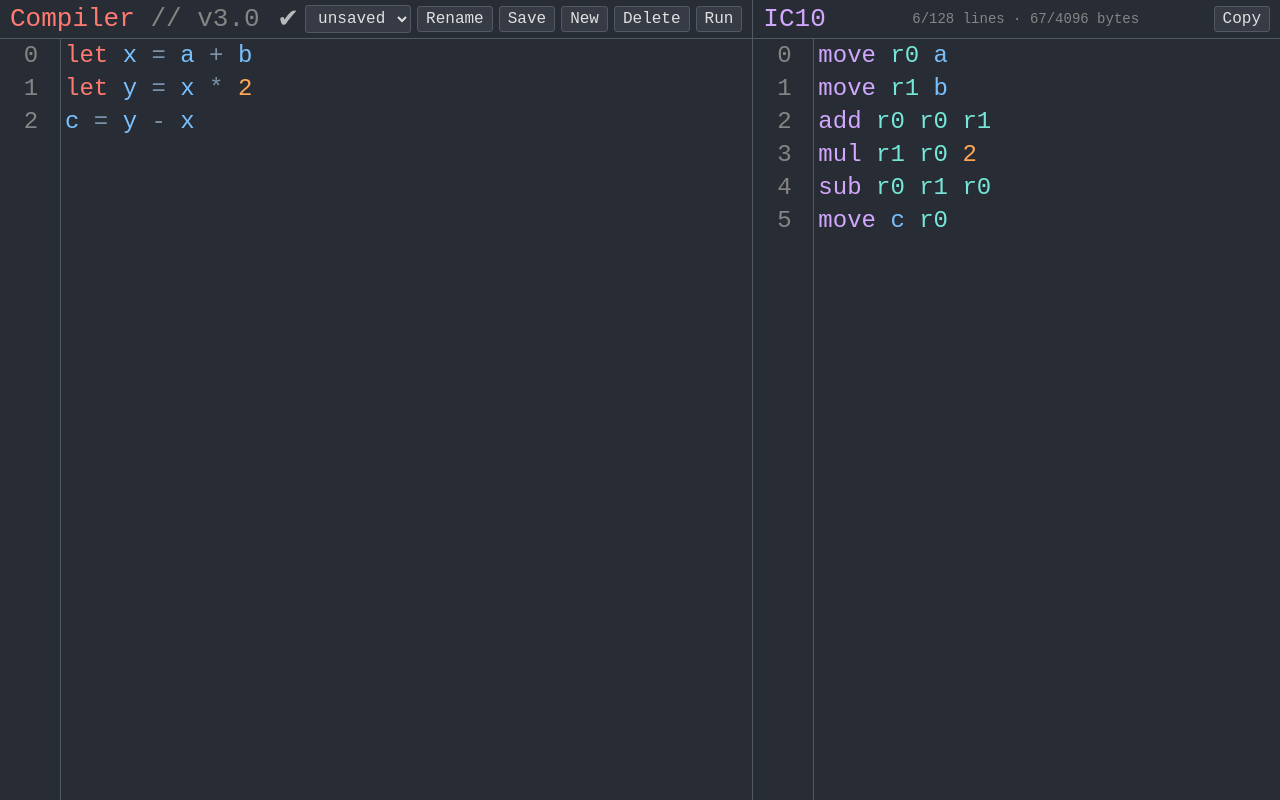
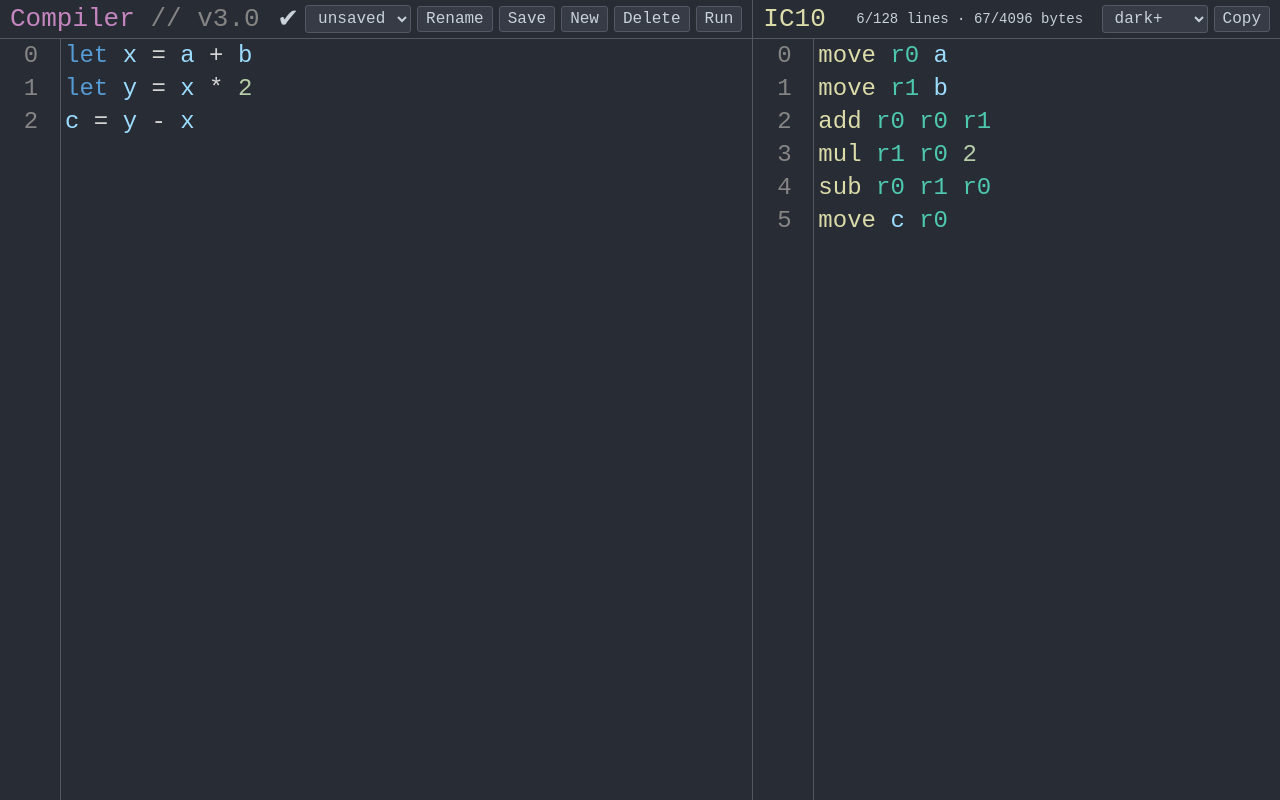
Before and after one commit to Emmennater/IC10-Compiler, a website built with Vite: page index.html in a window 1280 px wide. Built offline with nearby package versions, Linux system fonts and the light colour scheme.

Commit message:
Added themes

```diff
--- a/codemirror.js
+++ b/codemirror.js
@@ -2,13 +2,14 @@
 import { EditorView, lineNumbers, highlightActiveLine,
   highlightActiveLineGutter, keymap } from "@codemirror/view";
 import { insertTab, indentLess, indentMore, history, historyKeymap, toggleComment } from "@codemirror/commands";
-import { EditorState } from "@codemirror/state";
+import { EditorState, Compartment } from "@codemirror/state";
 import { acceptCompletion } from "@codemirror/autocomplete";
 import { LRLanguage, HighlightStyle, syntaxHighlighting, indentUnit } from "@codemirror/language";
 import { styleTags, tags as t, Tag } from "@lezer/highlight";
 import { parser } from "./lezer/parser.js";
 import { parser as parser_ic10 } from "./lezer/parser-ic10.js";
 import { saveScript, documentChanged } from "./save-load.js";
+import { loadTheme, applyTheme, themeNames, themeName } from "./theme.js";
 
 const initialText = `
 let x = a + b
@@ -24,12 +25,19 @@ function setRunCallback(fn) {
 
 const device = Tag.define();
 const register = Tag.define();
+const declaration = Tag.define();
+
+const themeColors = loadTheme();
+
+// Element colors are read live from the css root, so only the token colors
+// baked into the HighlightStyle have to be rebuilt when the theme changes.
+const highlightStyle = new Compartment();
 
 const theme = EditorView.theme({
   // The main editor container
   "&": {
-    color: "#e0e0e0",
-    backgroundColor: "#282C34",
+    color: "var(--theme-text-element)",
+    backgroundColor: "var(--theme-background)",
     width: "100%",
     height: "100%",
     padding: "0px",
@@ -51,11 +59,11 @@ const theme = EditorView.theme({
   },
   // The background area containing line numbers
   ".cm-gutters": {
-    backgroundColor: "#282C34",
-    color: "#858585",
+    backgroundColor: "var(--theme-background)",
+    color: "var(--theme-line-number)",
     border: "none",
     padding: "0px",
-    borderRight: "2px solid #535964",
+    borderRight: "2px solid var(--theme-border)",
     userSelect: "none",
   },
   // Line number gutter
@@ -75,8 +83,8 @@ const theme = EditorView.theme({
     backgroundColor: "#ffffff11"
   },
   "& .cm-activeLineGutter": {
-    color: "#b7b7b7",
-    backgroundColor: "#363b45"
+    color: "var(--theme-text-element)",
+    backgroundColor: "var(--theme-background-element)"
   },
   // Hide active line
   "&.cm-hide-active-line .cm-activeLine": {
@@ -102,19 +110,22 @@ const theme = EditorView.theme({
   ".cm-inline-error-msg": {
     color: "#ff0000",
   }
-})
+});
 
-const highlights = HighlightStyle.define([
-  { tag: device, color: '#75e6d7' },
-  { tag: register, color: '#75e6d7' },
-  { tag: t.keyword, color: "#ff7b72" },
-  { tag: t.comment, color: "#8b949e" },
-  { tag: [t.string, t.special(t.string)], color: "#a5d6ff" },
-  { tag: [t.number, t.bool], color: "#ffa657" },
-  { tag: [t.variableName], color: "#79c0ff" },
-  { tag: [t.function(t.variableName), t.labelName], color: "#d2a8ff" },
-  { tag: t.operator, color: "#7d91a8" },
-]);
+function highlightsFor(colors) {
+  return syntaxHighlighting(HighlightStyle.define([
+    { tag: device, color: colors.special },
+    { tag: register, color: colors.special },
+    { tag: declaration, color: colors.declaration },
+    { tag: t.keyword, color: colors.keyword },
+    { tag: t.comment, color: colors.comment },
+    { tag: [t.string, t.special(t.string)], color: colors.string },
+    { tag: [t.number, t.bool], color: colors.number },
+    { tag: [t.variableName], color: colors.variable },
+    { tag: [t.function(t.variableName), t.labelName], color: colors.function },
+    { tag: t.operator, color: colors.operator },
+  ]));
+}
 
 const lang = LRLanguage.define({
   parser: parser.configure({
@@ -122,8 +133,9 @@ const lang = LRLanguage.define({
       styleTags({
         "AddOp MulOp CompareOp LogicAnd LogicOr ParenLeft ParenRight Assign CompoundAssignOp \
         UnaryOp BracketLeft BracketRight Dot Not Comma ShiftOp BitAnd BitOr BitXor BitNot": t.operator,
-        "let if then elif else end loop while do repeat until break continue define device \
-        fn return At DirectiveName for const in of": t.keyword,
+        "if then elif else end loop while do repeat until break continue \
+        return At DirectiveName for in of fn": t.keyword,
+        "let const define device": declaration,
         "Instruction FunctionName": t.function(t.variableName),
         "Number Integer": t.number,
         Bool: t.bool,
@@ -163,7 +175,7 @@ const lang_ic10 = LRLanguage.define({
 
 const ext = [
   theme,
-  syntaxHighlighting(highlights),
+  highlightStyle.of(highlightsFor(themeColors)),
   lineNumbers({ formatNumber: n => n - 1 }),
   highlightActiveLine(),
   highlightActiveLineGutter(),
@@ -224,6 +236,11 @@ const keymapExtensions = [
 
         // If the line ends with "then", "do", or "else", indent one more level
         if (/\b(?:then|do|else|loop|repeat)\s*$/.test(beforeCursor)) {
+          indent += "  ";
+        }
+
+        // If the line starts with "fn", ident one more level
+        if (/^\s*fn\s/.test(beforeCursor)) {
           indent += "  ";
         }
 
@@ -352,7 +369,26 @@ const output = new EditorView({
   parent: document.querySelector('#output')
 });
 
+function setTheme(name) {
+  const effects = highlightStyle.reconfigure(highlightsFor(applyTheme(name)));
+  editor.dispatch({ effects });
+  output.dispatch({ effects });
+}
+
 export function initListeners() {
+  // Theme switching
+  const themeSelect = document.querySelector("#theme-select");
+
+  for (const name of themeNames) {
+    const option = document.createElement("option");
+    option.value = name;
+    option.textContent = name;
+    themeSelect.appendChild(option);
+  }
+
+  themeSelect.value = themeName();
+  themeSelect.addEventListener("change", () => setTheme(themeSelect.value));
+
   // Editor scrolling
   const scrollerEditor = editor.scrollDOM;
 
--- a/compiler/lowering.ts
+++ b/compiler/lowering.ts
@@ -1260,7 +1260,7 @@ class FrameLowerer {
 
     // Loop back
     this.emit({ op: "label", name: update, node });
-    this.processAssignment(updateNode);
+    this.processAssignment(updateNode, true);
     this.compileCondition(conditionNode, head, true);
 
     const bodyTo = this.ids.nextInstId - 1;
@@ -1671,7 +1671,8 @@ class FrameLowerer {
     this.emit({ op: "alias", name, device: pin, node: statement });
   }
 
-  private processAssignment(statement: Assignment | CompoundAssignOp): void {
+  private processAssignment(statement: Assignment | CompoundAssignOp, constSafe = false): void {
+    /** constSafe exists to allow for in loops to declare a constant loop index */
     const target = statement.target;
 
     // `x += e` reads as `x = x + e`. Handing a synthesized BinaryOp to the
@@ -1694,7 +1695,7 @@ class FrameLowerer {
       if (symbol && symbol.kind !== "var") {
         throw this.errors.error(`Cannot assign to ${target.name}`, target);
       }
-      if (symbol?.constant) {
+      if (symbol?.constant && !constSafe) {
         throw this.errors.error(`Cannot assign to constant ${target.name}`, target);
       }
       if (symbol) {
--- a/index.html
+++ b/index.html
@@ -29,6 +29,7 @@
         <span class="title ic10">IC10</span>
         <span id="stats"></span>
         <span class="script-controls">
+          <select id="theme-select" title="Change the color theme"></select>
           <button id="copy-output" title="Copy the output to the clipboard">Copy</button>
         </span>
       </h1>
--- a/main.css
+++ b/main.css
@@ -12,32 +12,33 @@ h1 {
   align-items: center;
   justify-content: space-between;
   height: 40px;
-  background: #282C34;
+  background: var(--theme-background);
   margin: 0px;
   width: 100%;
   font-family: monospace;
   font-weight: normal;
-  color: #858585;
-  border-bottom: 1px solid #535964;
+  color: var(--theme-text-element);
+  border-bottom: 1px solid var(--theme-border);
   user-select: none;
 }
 
 .title {
   margin-left: 10px;
+  color: var(--theme-line-number);
 }
 
 .title span {
-  color: #ff7b72;
+  color: var(--theme-keyword);
 }
 
 .title.ic10 {
-  color: #D2A8FF;
+  color: var(--theme-function);
 }
 
 #stats {
   margin-left: 12px;
   font-size: 14px;
-  color: #858585;
+  color: var(--theme-text-element);
 }
 
 #stats.over-limit {
@@ -45,7 +46,7 @@ h1 {
 }
 
 #saved-icon {
-  color: #b7b9ba;
+  color: var(--theme-text-element);
 }
 
 .script-controls {
@@ -58,9 +59,9 @@ h1 {
 
 .script-controls select,
 .script-controls button {
-  background: #363b45;
-  color: #e0e0e0;
-  border: 1px solid #535964;
+  background: var(--theme-background-element);
+  color: var(--theme-text-element);
+  border: 1px solid var(--theme-border);
   border-radius: 3px;
   font-family: monospace;
   font-size: 16px;
@@ -71,7 +72,8 @@ h1 {
 
 .script-controls select:hover,
 .script-controls button:hover {
-  background: #414855;
+  /* background: #414855; */
+  filter: brightness(1.2);
 }
 
 .panel {
@@ -86,7 +88,7 @@ h1 {
 
 #ic10-wrapper {
   flex: 0.7;
-  border-left: 1px solid #535964;
+  border-left: 1px solid var(--theme-border);
 }
 
 hbox {
--- /dev/null
+++ b/theme.js
@@ -0,0 +1,68 @@
+
+const themes = {
+  "default": {
+    // Text
+    "declaration": "#ff7b72",
+    "keyword": "#ff7b72",
+    "function": "#d2a8ff",
+    "number": "#ffa657",
+    "variable": "#79c0ff",
+    "string": "#a5d6ff",
+    "comment": "#8b949e",
+    "operator": "#7d91a8",
+    "special": "#75e6d7",
+    // Elements
+    "background": "#282C34",
+    "border": "#535964",
+    "background-element": "#363b45",
+    "text-element": "#c9d1d9",
+    "line-number": "#858585"
+  },
+  "dark+": {
+    // Text
+    "declaration": "#569CD6",
+    "keyword": "#C586C0",
+    "function": "#DCDCAA",
+    "number": "#B5CEA8",
+    "variable": "#9CDCFE",
+    "string": "#CE9178",
+    "comment": "#6A9955",
+    "operator": "#D4D4D4",
+    "special": "#4EC9B0",
+    // Elements
+    "background": "#282C34",
+    "border": "#535964",
+    "background-element": "#363b45",
+    "text-element": "#c9d1d9",
+    "line-number": "#858585"
+  }
+}
+
+const THEME_KEY = "ic10-theme";
+const DEFAULT_THEME = "dark+";
+
+export const themeNames = Object.keys(themes);
+
+/** The stored theme name, falling back to the default if it is unknown. */
+export function themeName() {
+  const stored = localStorage.getItem(THEME_KEY);
+  return Object.hasOwn(themes, stored) ? stored : DEFAULT_THEME;
+}
+
+/** Write a theme's colors into the css root and remember the choice. */
+export function applyTheme(name) {
+  const resolved = Object.hasOwn(themes, name) ? name : DEFAULT_THEME;
+
+  // Add to css root
+  for (const [key, value] of Object.entries(themes[resolved])) {
+    document.documentElement.style.setProperty(`--theme-${key}`, value);
+  }
+
+  localStorage.setItem(THEME_KEY, resolved);
+
+  return themes[resolved];
+}
+
+export function loadTheme() {
+  return applyTheme(themeName());
+}
```
